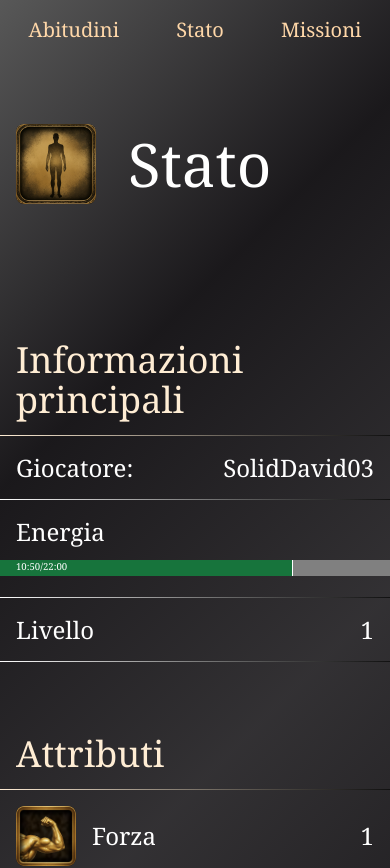
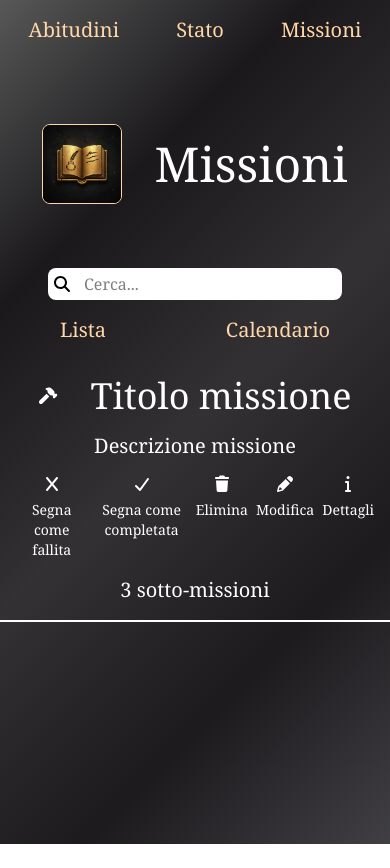
Before and after one commit to Davide-Ficocelli/grindborne, a React (Vite) app: page / in a window 390 px wide. Shown: the top 868 px of the page. After the commit the page ends 844 px from the top, so only its background shows below. Built offline with nearby package versions, Linux system fonts and the light colour scheme.

Commit message:
Mobile design complete

```diff
--- a/src/App.tsx
+++ b/src/App.tsx
@@ -1,9 +1,10 @@
-import PlayerStatusPage from "./pages/PlayerStatusPage";
+// import PlayerStatusPage from "./pages/PlayerStatusPage";
+import QuestLogPage from "./pages/QuestLogPage";
 
 function App() {
   return (
     <>
-      <PlayerStatusPage />
+      <QuestLogPage />
     </>
   );
 }
--- /dev/null
+++ b/src/components/Quest.tsx
@@ -0,0 +1,54 @@
+// import { useTranslation } from "react-i18next";
+import {
+  faHammer,
+  faInfo,
+  faPencil,
+  faTrash,
+  faCheck,
+  faX,
+} from "@fortawesome/free-solid-svg-icons";
+import { FontAwesomeIcon } from "@fortawesome/react-fontawesome";
+
+export default function Quest() {
+  return (
+    <article className="flex flex-col gap-y-4 items-center p-4 border-b-2 border-white w-screen">
+      <div className="flex gap-x-8 items-center px-4">
+        <h2 className="order-1 h2-font-size">Titolo missione</h2>
+        <FontAwesomeIcon icon={faHammer} className="size-20" />
+      </div>
+      <p className="medium-font-size">Descrizione missione</p>
+      <nav
+        aria-label="Actions"
+        role="toolbar"
+        className="w-full flex items-baseline gap-x-2 justify-center"
+      >
+        <div className="flex flex-col justify-center items-center gap-y-2">
+          <span className="order-1 text-center small-font-size">
+            Segna come fallita
+          </span>
+          <FontAwesomeIcon icon={faX} />
+        </div>
+        <div className="flex flex-col justify-center items-center gap-y-2">
+          <span className="order-1 text-center small-font-size">
+            Segna come completata
+          </span>
+          <FontAwesomeIcon icon={faCheck} />
+        </div>
+        <div className="flex flex-col justify-center items-center gap-y-2">
+          <span className="order-1 text-center small-font-size">Elimina</span>
+          <FontAwesomeIcon icon={faTrash} />
+        </div>
+        <div className="flex flex-col justify-center items-center gap-y-2">
+          <span className="order-1 text-center small-font-size">Modifica</span>
+          <FontAwesomeIcon icon={faPencil} />
+        </div>
+        <div className="flex flex-col justify-center items-center gap-y-2">
+          <span className="order-1 text-center small-font-size">Dettagli</span>
+          <FontAwesomeIcon icon={faInfo} />
+        </div>
+      </nav>
+
+      <h3 className="text-center medium-font-size">3 sotto-missioni</h3>
+    </article>
+  );
+}
--- a/src/index.css
+++ b/src/index.css
@@ -5,14 +5,13 @@
 
 * {
   box-sizing: border-box;
+  /* outline: red solid 1px; */
 }
-
-/* * {
-  outline: 1px solid red;
-} */
 
 body {
   overflow-x: hidden;
+  width: 100vw;
+  height: 100vh;
   margin: 0;
   font-family: Georgia, "Times New Roman", Times, serif;
   /* background-color: #111; */
@@ -25,6 +24,7 @@
     #131114f5 75%,
     #18161bd2 100%
   );
+  background-repeat: no-repeat;
 }
 
 @layer components {
@@ -79,6 +79,8 @@
   border-right: 1px solid white;
 }
 
+/* ------ QUEST LOG PAGE STYLES ------ */
+
 /* --- Media queries --- */
 
 /* md: */
@@ -99,7 +101,7 @@
     border-right: 1px solid #ccc;
   }
 
-  .status-heading {
+  .status-heading-grid-area {
     grid-area: heading;
     border-right: none;
   }
--- a/src/layout/Header.tsx
+++ b/src/layout/Header.tsx
@@ -12,11 +12,11 @@
   return (
     <header className="py-4 w-screen">
       <nav>
-        <menu className="flex w-full justify-around text-center">
+        <ul className="flex w-full justify-around text-center">
           <li className="medium-font-size text-orange-200">{grinds}</li>
           <li className="medium-font-size text-orange-200">{status}</li>
           <li className="medium-font-size text-orange-200">{quests}</li>
-        </menu>
+        </ul>
       </nav>
     </header>
   );
--- a/src/layout/MainContent.tsx
+++ /dev/null
@@ -1,7 +0,0 @@
-export default function MainContent({ children }: { children: React.ReactNode }) {
-    return (
-        <main>
-            {children}
-        </main>
-    )
-}
--- /dev/null
+++ b/src/layout/QuestLogNavigation.tsx
@@ -0,0 +1,14 @@
+// import { useTranslation } from "react-i18next";
+
+export default function QuestLogNavigation() {
+  //   const { t } = useTranslation();
+
+  return (
+    <nav className="py-4 w-screen">
+      <ul className="flex w-full justify-around text-center">
+        <li className="medium-font-size text-orange-200">Lista</li>
+        <li className="medium-font-size text-orange-200">Calendario</li>
+      </ul>
+    </nav>
+  );
+}
--- a/src/pages/PlayerStatusPage.tsx
+++ b/src/pages/PlayerStatusPage.tsx
@@ -6,7 +6,6 @@
 
 // Lazy load all components
 const Header = lazy(() => import("../layout/Header"));
-const MainContent = lazy(() => import("../layout/MainContent"));
 const AttributesChart = lazy(() => import("../components/AttributesChart"));
 const Attribute = lazy(() => import("../components/Attribute"));
 
@@ -73,13 +72,13 @@
       </Suspense>
 
       <Suspense fallback={<LoadingFallback />}>
-        <MainContent>
+        <main>
           <section
             aria-labelledby="status-page"
             className="flex flex-col gap-y-18 md:gap-y-0 status-grid-area-container"
           >
             <div
-              className={`flex gap-x-8 items-center py-16 ${classStyles.horizontalPadding} status-heading`}
+              className={`flex gap-x-8 items-center py-16 ${classStyles.horizontalPadding} status-heading-grid-area`}
             >
               <h1
                 aria-labelledby="status-heading"
@@ -175,7 +174,7 @@
               </Suspense>
             </section>
           </section>
-        </MainContent>
+        </main>
       </Suspense>
     </>
   );
--- /dev/null
+++ b/src/pages/QuestLogPage.tsx
@@ -0,0 +1,75 @@
+import { lazy, Suspense } from "react";
+// import { useTranslation } from "react-i18next";
+import LoadingFallback from "../components/LoadingFallback";
+import { faMagnifyingGlass } from "@fortawesome/free-solid-svg-icons";
+import { FontAwesomeIcon } from "@fortawesome/react-fontawesome";
+export default function QuestLogPage() {
+  // const { t } = useTranslation();
+
+  // Lazy load components
+  const Header = lazy(() => import("../layout/Header"));
+  const QuestLogNavigation = lazy(() => import("../layout/QuestLogNavigation"));
+  const Quest = lazy(() => import("../components/Quest"));
+
+  // Lazy Load the image
+  const QuestLogIcon = lazy(() =>
+    import("../assets/icons/quest-log-2.png").then((module) => ({
+      default: () => (
+        <img
+          src={module.default}
+          alt="Quest log icon"
+          className="size-20 rounded-lg border border-[#FFD6A7]"
+        />
+      ),
+    }))
+  );
+
+  return (
+    <>
+      <Suspense fallback={<LoadingFallback />}>
+        <Header />
+      </Suspense>
+      <main>
+        <section
+          aria-labelledby="quest-log-page"
+          className="flex flex-col items-center w-screen"
+        >
+          <div className="flex gap-x-8 items-center py-16 px-4">
+            <h1
+              aria-labelledby="quest-log-heading"
+              className="text-5xl order-1"
+            >
+              Missioni
+            </h1>
+            <Suspense fallback={<LoadingFallback />}>
+              <QuestLogIcon />
+            </Suspense>
+          </div>
+
+          <form className="relative">
+            <input
+              className="bg-white rounded-lg text-black py-1 pr-3 pl-9"
+              type="text"
+              name="search-quests"
+              placeholder="Cerca..."
+            />
+            <FontAwesomeIcon
+              icon={faMagnifyingGlass}
+              className="absolute left-1 bottom-2 text-black"
+            />
+          </form>
+
+          <Suspense fallback={<LoadingFallback />}>
+            <QuestLogNavigation />
+          </Suspense>
+
+          <Suspense fallback={<LoadingFallback />}>
+            <section>
+              <Quest />
+            </section>
+          </Suspense>
+        </section>
+      </main>
+    </>
+  );
+}
```
Also changed, not shown: src/assets/icons/quest-log-2.png (added), src/assets/icons/quest-log.png (added).
